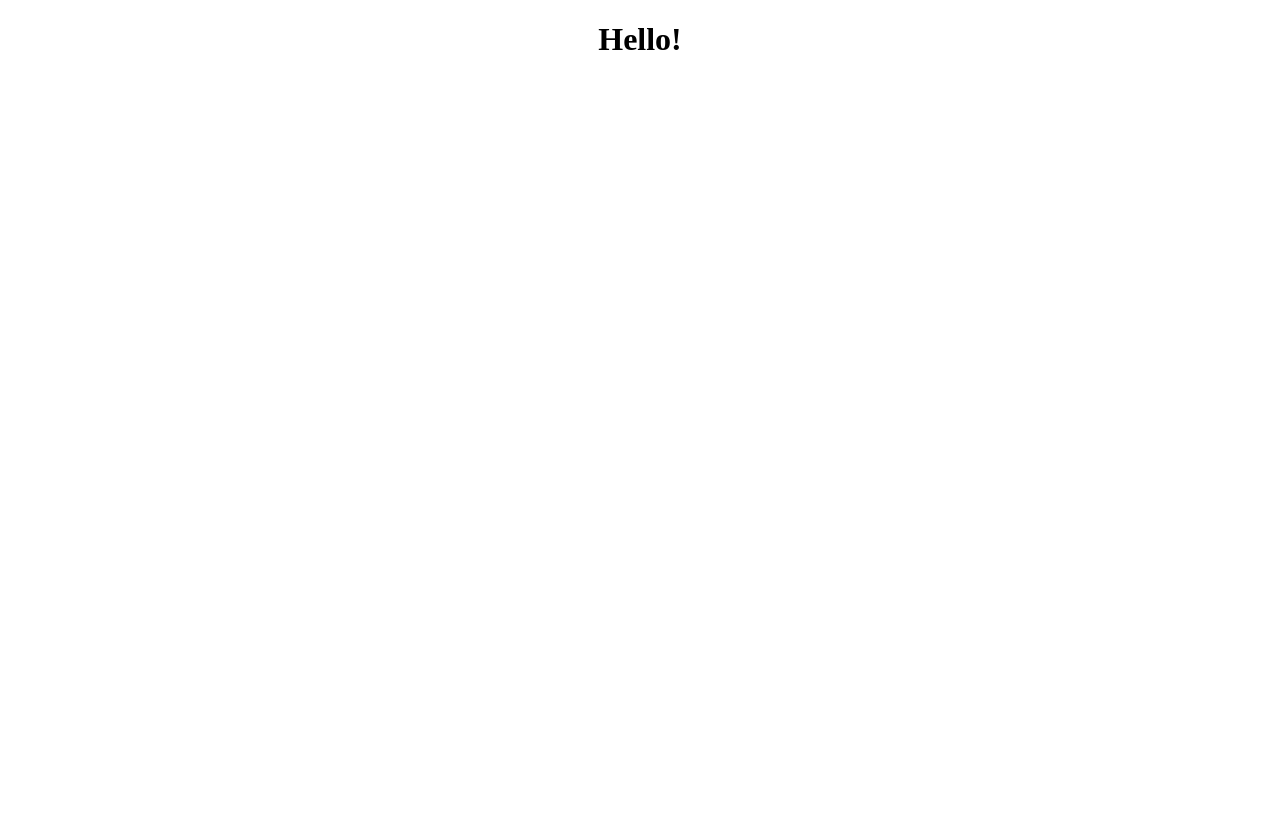
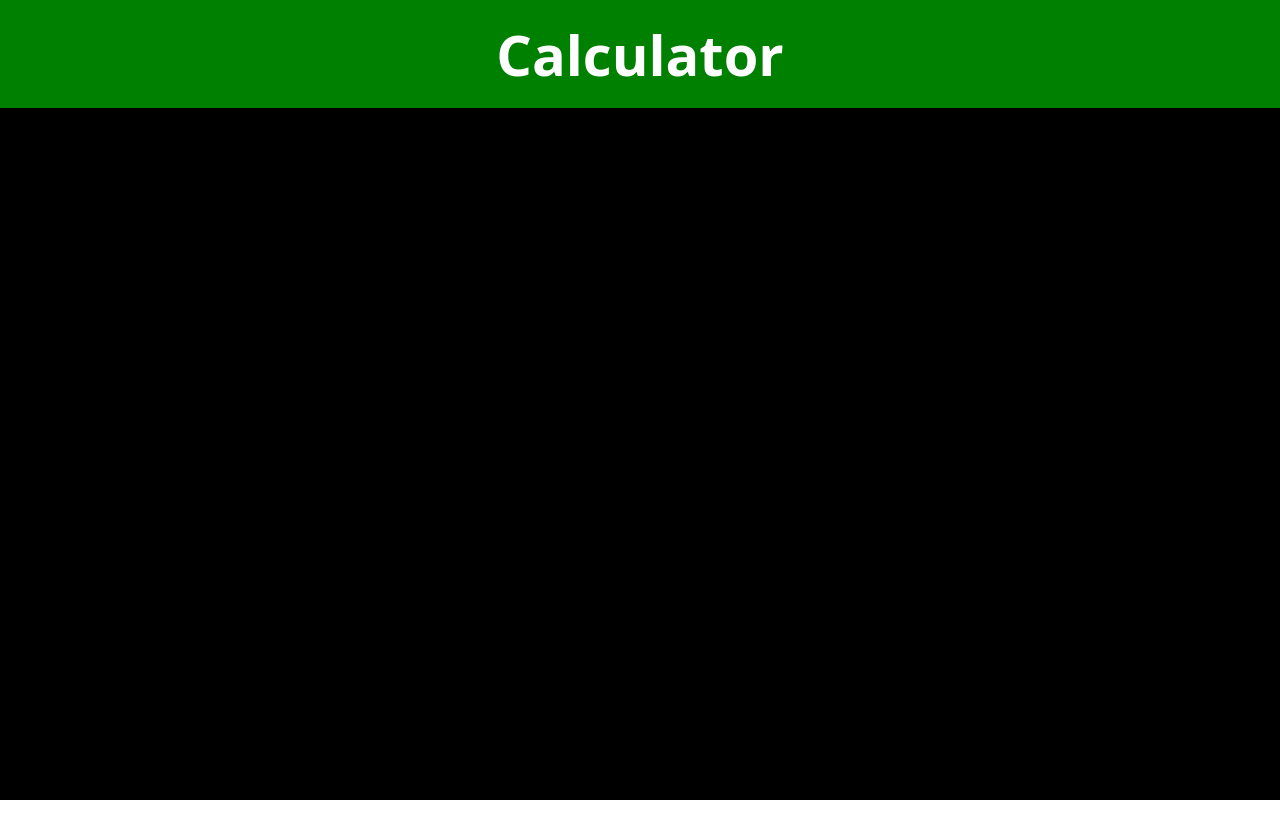
Before and after one commit to csm-18/calculator-web-app, a Vue app in the folder frontend/: page / in a window 1280 px wide. After the commit the page ends 800 px from the top, so only its background shows below. Built offline with nearby package versions, Linux system fonts and the light colour scheme.

Commit message:
ui: add heading

```diff
--- a/frontend/src/assets/main.css
+++ b/frontend/src/assets/main.css
@@ -1,6 +1,10 @@
 body {
+  width: 100vw;
+  height: 100vh;
+  overflow: hidden;
+}
+
+* {
   margin: 0;
   padding: 0;
-  width: 100vw;
-  min-height: 100vh;
 }
--- a/frontend/src/views/Home.vue
+++ b/frontend/src/views/Home.vue
@@ -1,11 +1,26 @@
 <script setup></script>
 
 <template>
-  <h1>Hello!</h1>
+  <div class="main-con">
+    <h1>Calculator</h1>
+  </div>
 </template>
 
 <style lang="scss" scoped>
-h1 {
-  text-align: center;
+.main-con {
+  display: flex;
+  flex-direction: column;
+  background: #000;
+  width: 100vw;
+  height: 100vh;
+
+  h1 {
+    text-align: center;
+    color: white;
+    background: green;
+    font-size: 3.5rem;
+    font-family: sans;
+    padding: 1rem;
+  }
 }
 </style>
```
